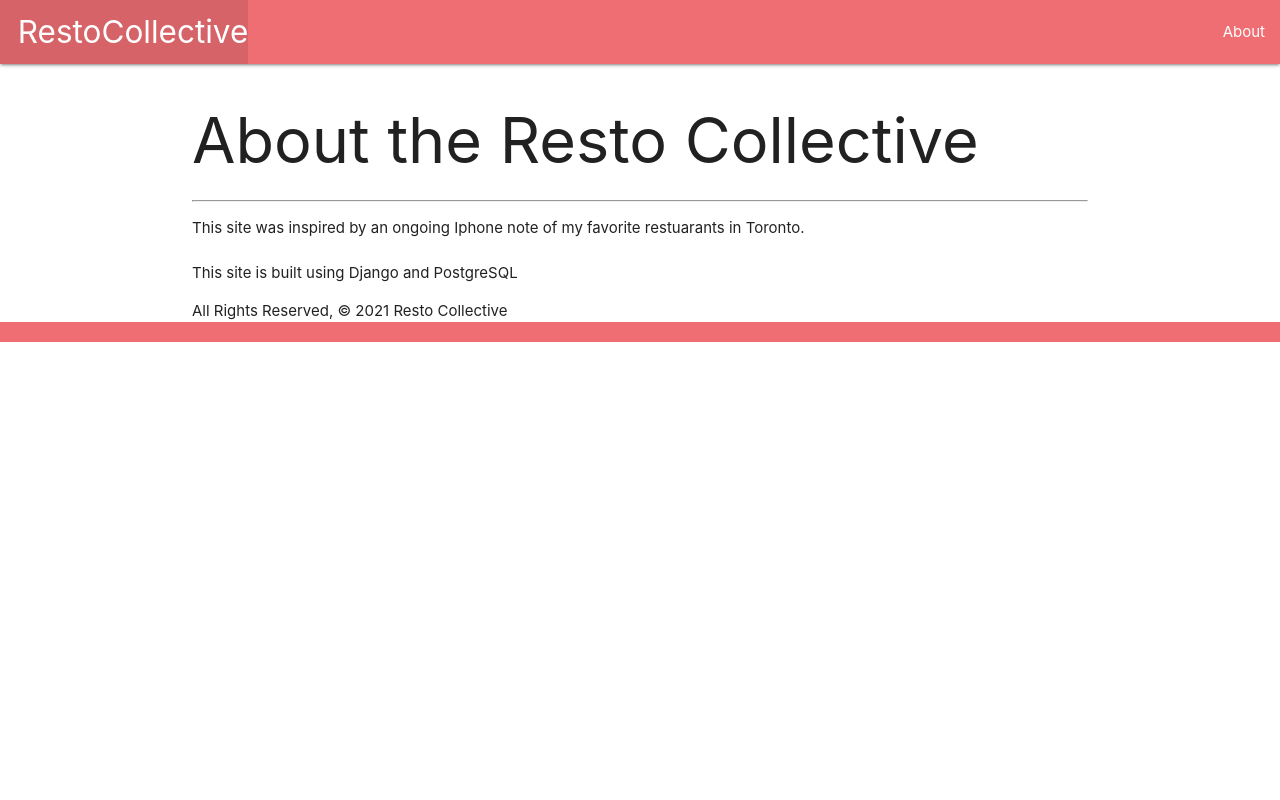
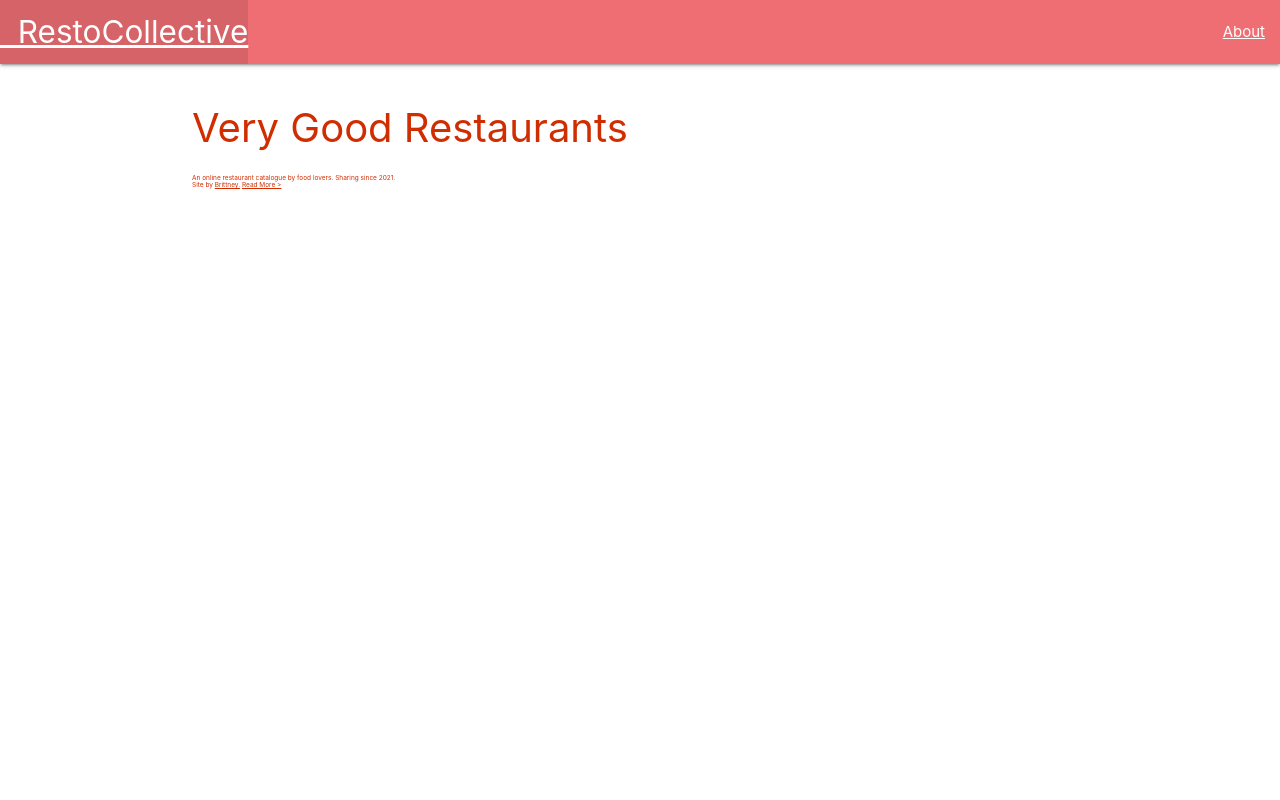
Before and after one commit to bramsubic/restaurant_collection, a Django app: page /about/ in a window 1280 px wide. Run offline with Django 3.2, Linux system fonts and the light colour scheme.

Commit message:
styling about page

```diff
--- /dev/null
+++ b/restaurantcollector/main_app/static/css/style.css
@@ -0,0 +1,29 @@
+:root {
+    --main-color: #d02d00;
+    --second-color: #ffffff;
+}
+
+body {
+    color: var(--main-color);
+    background-color: (var(--second-color));
+    display: flex;
+    min-height: 100vh;
+    flex-direction: column;
+}
+
+h1 {
+    font-size: 40px;
+}
+
+h2, h3 {
+   font-size: 6.5px;
+    margin: 0;
+}
+
+a {
+   color: var(--main-color);
+   text-decoration: underline;
+}
+main {
+  flex: 1 0 auto;
+}
--- a/restaurantcollector/main_app/templates/about.html
+++ b/restaurantcollector/main_app/templates/about.html
@@ -10,11 +10,9 @@
 {% extends 'base.html' %}
 {% block content %}
 
-<h1>About the Resto Collective</h1>
-<hr />
-<p>This site was inspired by an ongoing Iphone note of my favorite restuarants in Toronto. <br> <br>
- This site is built using Django and PostgreSQL</p>
-<footer>All Rights Reserved, &copy; 2021 Resto Collective</footer>
+<h1>Very Good Restaurants</h1>
+<h2>An online restaurant catalogue by food lovers. Sharing since 2021.</h2>
+<h3>Site by <a href="http://">Brittney.</a> <a href="http://" target="_blank">Read More ></a></h3>
 {% endblock %}
 </body>
 </html>
--- a/restaurantcollector/main_app/templates/base.html
+++ b/restaurantcollector/main_app/templates/base.html
@@ -1,3 +1,4 @@
+{% load static %}
 <!DOCTYPE html>
 <html lang="en">
 <head>
@@ -6,6 +7,7 @@
   <meta http-equiv="X-UA-Compatible" content="ie=edge">
   <title>Resto Collective</title>
   <link rel="stylesheet" href="https://cdnjs.cloudflare.com/ajax/libs/materialize/1.0.0/css/materialize.min.css">
+  <link rel="stylesheet" type="text/css" href="{% static 'css/style.css' %}">
 </head>
 <body>
   <header class="navbar-fixed">
@@ -24,8 +26,5 @@
     {% block content %}
     {% endblock %}
   </main>
-  <footer class="page-footer">
-    <div class="right">All Rights Reserved, &copy; 2021 Resto Collective &nbsp;</div>
-  </footer>
 </body>
 </html>
```
